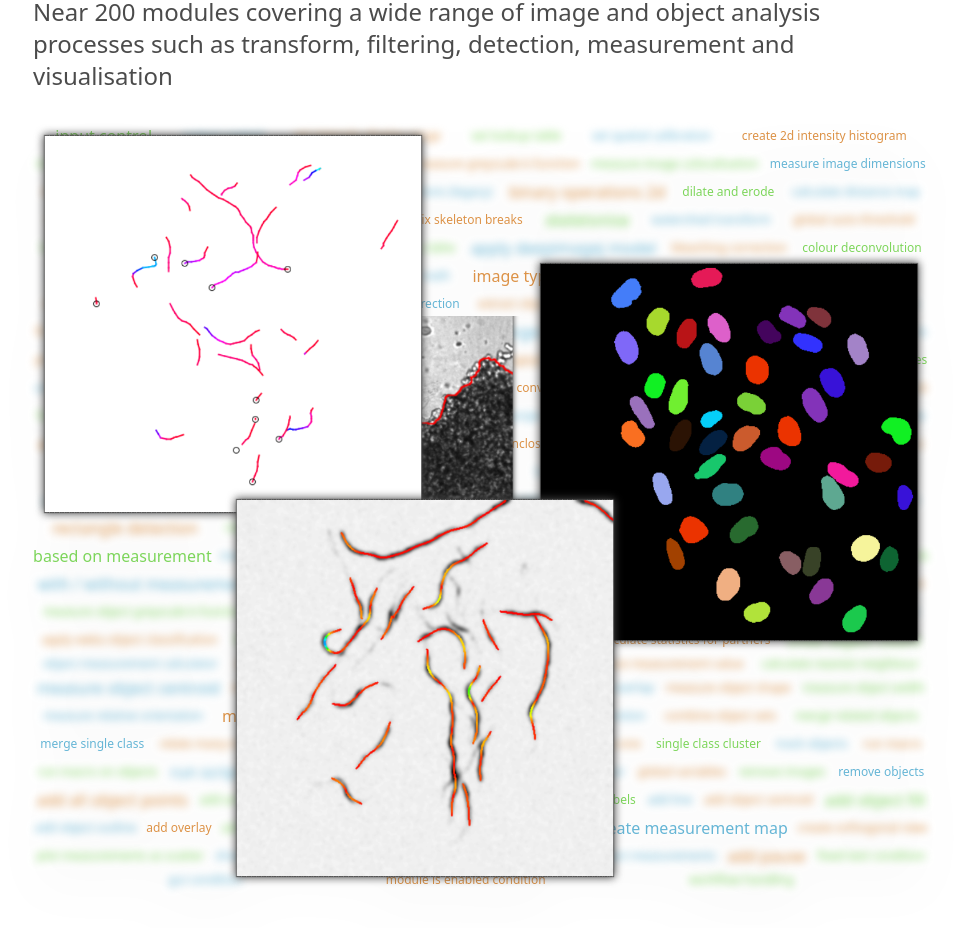
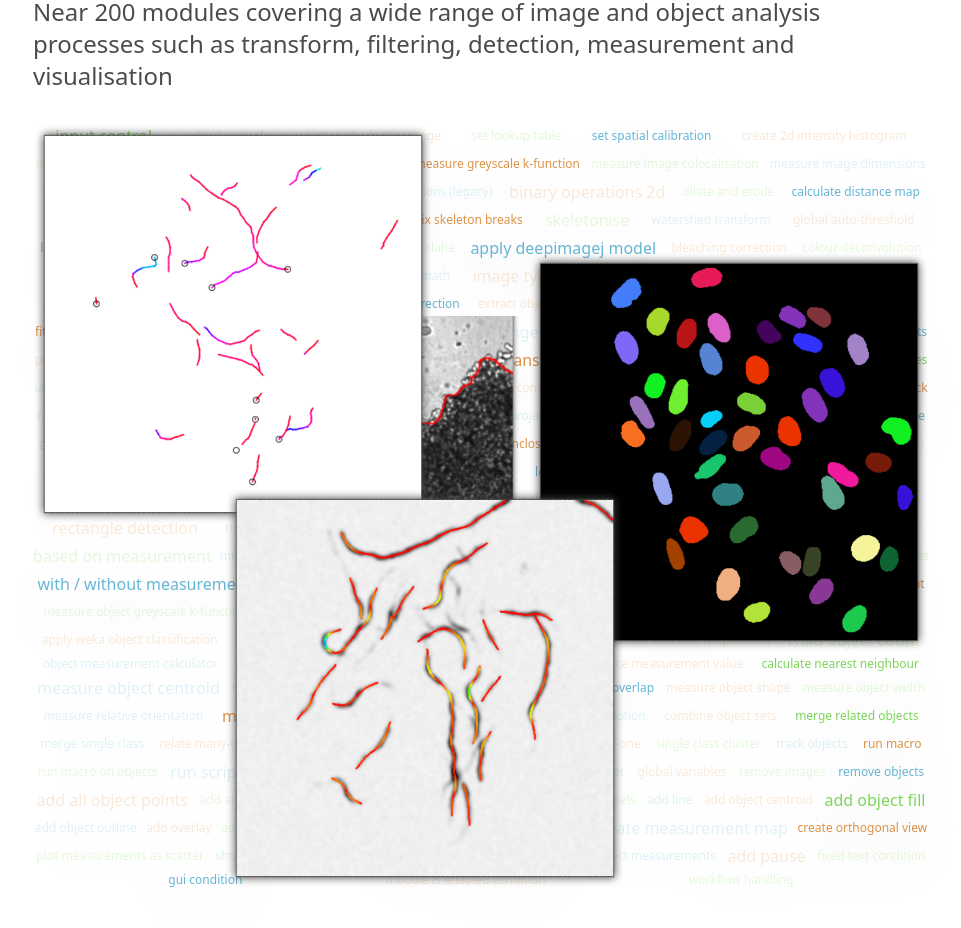
Before and after one commit to mianalysis/mianalysis.github.io, a Next.js app: page / in a window 1280 px wide. Shown: the part 1160-2088 px from the top of the page, without its empty margins (159-1120 px from the left). Built offline with nearby package versions, Linux system fonts and the light colour scheme.

Commit message:
Replaced blur with opacity

```diff
--- a/src/components/module/ModuleCloud.tsx
+++ b/src/components/module/ModuleCloud.tsx
@@ -20,15 +20,15 @@ import { uniqueBy } from '@/lib/util';
 
 const modules = uniqueBy(getModules(), 'slug');
 
-const scrollStep = 5;
+const scrollStep = 4;
 
 export default function ModuleCloud() {
   const containerRef = useRef<HTMLDivElement>(null);
 
-  const scrollY = useScrollY();
+  const scrollY = Math.floor(useScrollY());
 
   return (
-    <div className="relative" ref={containerRef}>
+    <div className="relative select-none" ref={containerRef}>
       <p className="flex flex-wrap justify-evenly gap-x-2 gap-y-1 lowercase cursor-default drop-shadow-2xl items-center">
         {modules.map((module, i) => (
           <span
@@ -41,7 +41,9 @@ export default function ModuleCloud() {
               // adjust the size of the modules
               i % 7 === 0 ? 'text-md' : 'text-xs',
               // adjust the blur of the modules
-              scrollY % scrollStep === i % scrollStep ? 'blur-none' : 'blur-sm hover:blur-none'
+              scrollY % scrollStep === i % scrollStep
+                ? 'opacity-100'
+                : 'opacity-20  hover:opacity-100'
             )}
           >
             {module.name}
```
